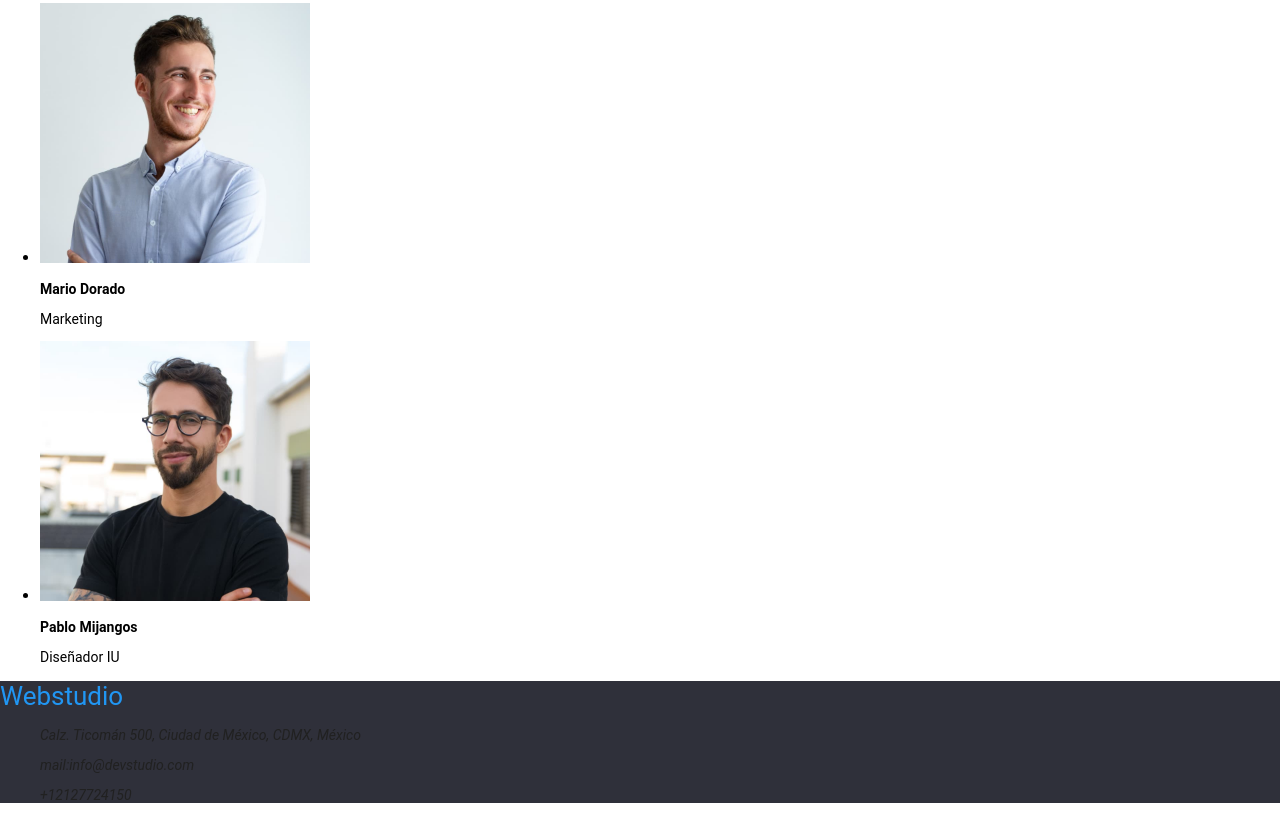
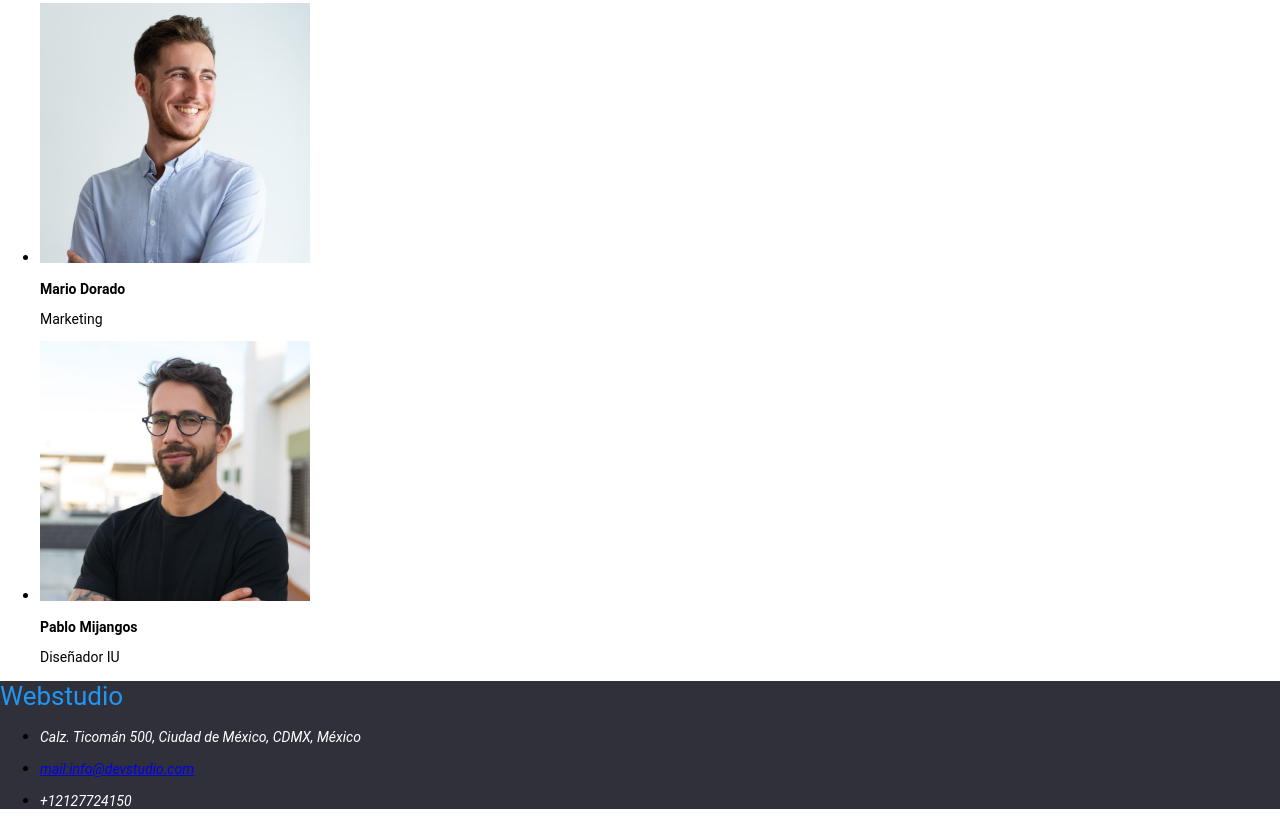
Before and after one commit to gimep55/bocio-marcado-hw-01, a plain HTML site: page index.html in a window 1280 px wide. Shown: the part 2436-3261 px from the top of the page. Drawn offline with Linux system fonts and the light colour scheme.

Commit message:
first commit

```diff
--- a/index.html
+++ b/index.html
@@ -71,11 +71,11 @@
 <footer class="direccion">
     <a herf="#" class="logo">Webstudio</a>
     <address>
-    <ul class="nav_studio">
-        <li class="studio"><a href="enlace google map" target="_blank" rel="noopener noreferrer">
+    <ul class="dir_studio">
+        <li class="dstudio"><a href="enlace google map" target="_blank" rel="noopener noreferrer">
         <p> Calz. Ticomán 500, Ciudad de México, CDMX, México</p></li>
-        <li class="studio"><a href="mailto:info@devstudio.com"><p>mail:info@devstudio.com</p> </a></li>
-        <li class="studio"><a href="tel:+12127724150"><p>+12127724150</p></a></li>
+        <li class="dtudio"><a href="mailto:info@devstudio.com"><p>mail:info@devstudio.com</p> </a></li>
+        <li class="dstudio"><a href="tel:+12127724150"><p>+12127724150</p></a></li>
     </ul>
     </address>
 </footer>
```
